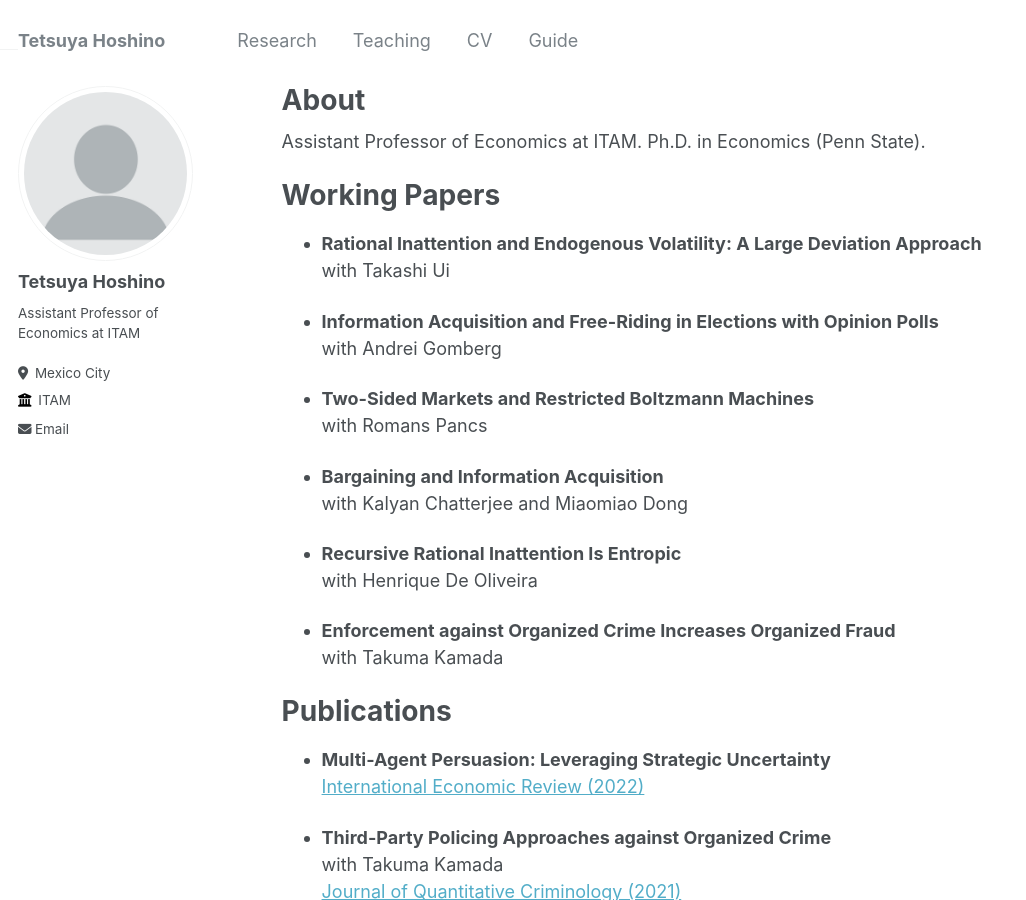
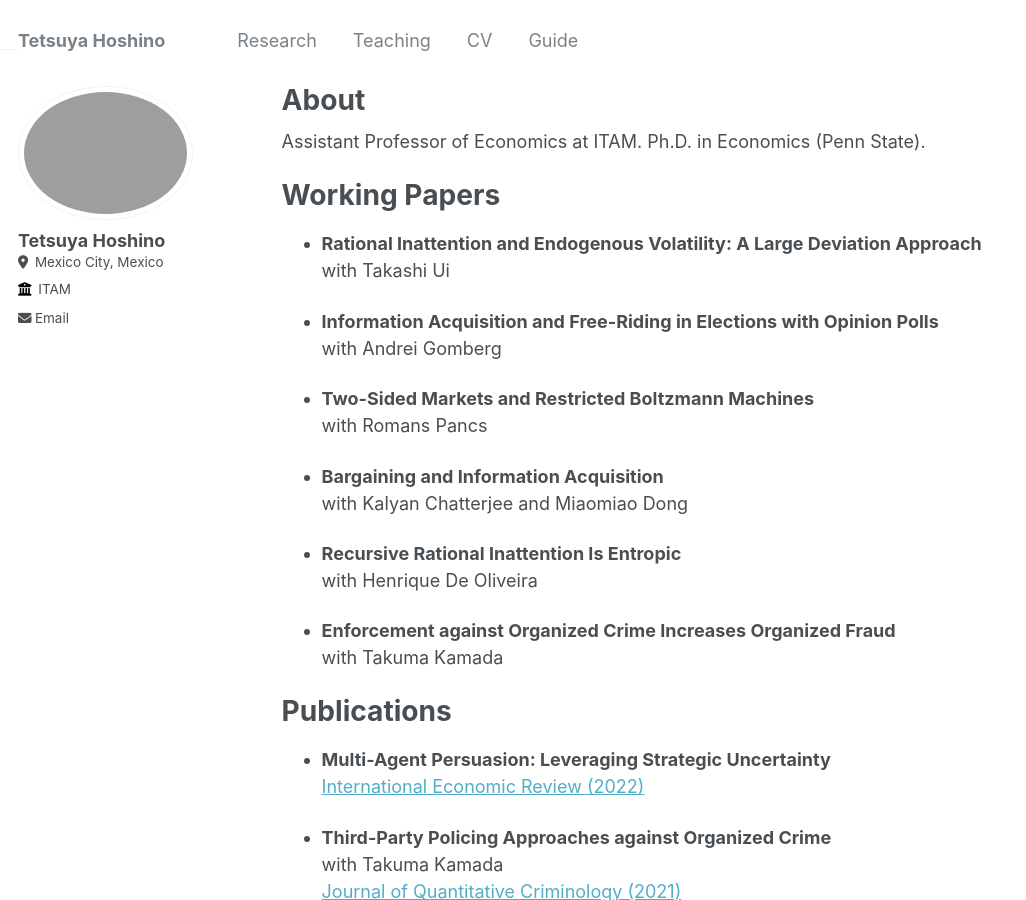
Before and after one commit to tetsuyahoshino137/tetsuyahoshino137.github.io, a Jekyll site: the page built from _pages/about.md, in a window 1280 px wide and 900 px high. Shown: the whole window, without its empty margins (0-1026 px from the left). Built offline with Jekyll 4.4.1, drawn with Linux system fonts in a browser that asks for light colours.

Commit message:
Update _config.yml

```diff
--- a/_config.yml
+++ b/_config.yml
@@ -21,56 +21,23 @@
 #               Additional customization can be done by editing /_includes/author-profile.html
 author:
   # Biographic information
-  avatar           : "profile.png"
+  avatar           : "mini_tetsuya.JPG"
   name             : "Tetsuya Hoshino"
-  # pronouns         : # example: "she/her"
-  bio              : "Assistant Professor of Economics at ITAM"
-  location         : "Mexico City"
+  # bio              : "Assistant Professor of Economics at ITAM"
+  location         : "Mexico City, Mexico"
   employer         : "ITAM"
   uri              : # URL
   email            : "tetsuya.hoshino@itam.mx"
 
   # Academic websites
-  # arxiv            : # URL - Update with the correct link to your profile
   # googlescholar    : "https://scholar.google.com/citations?user=PS_CX0AAAAAJ"
-  # impactstory      : # URL
-  # orcid            : "http://orcid.org/yourorcidurl"
-  # pubmed           : "https://www.ncbi.nlm.nih.gov/pubmed/?term=john+snow"
-  # researchgate     : # URL
 
   # Repositories and software development
-  # bitbucket        : # Username - Update with your username on the site
-  # codepen          : # Username
-  # dribbble         : # Username
   # github           : "academicpages"
-  # kaggle           : # Username
-  # stackoverflow    : # User number or user number and name (i.e., use "1" or "1/jeff-atwood")
 
   # Social media
-  # bluesky          : "bsky.app" # Replace this with you Bluesky username
-  # facebook         : # Username
-  # flickr           : # Username
-  # foursquare       : # Username
-  # goodreads        : # Username
-  # google_plus      : # Username
-  # keybase          : # Username
-  # instagram        : # Username
-  # lastfm           : # Username
-  # linkedin         : # Username
-  # mastodon         : # URL
-  # medium           : # URL
-  # pinterest        : # Username
-  # soundcloud       : # Username
-  # steam            : # Username
-  # telegram         : # URL
-  # tumblr           : # Username
   # twitter          : "UniofOxford"  # Replace this with your X / Twitter handle
-  # vine             : # Username
-  # weibo            : # Username
-  # wikipedia        : # Username
-  # xing             : # Username
   # youtube          : # Username
-  # zhihu            : # URL
 
 
 # Site Settings
```
